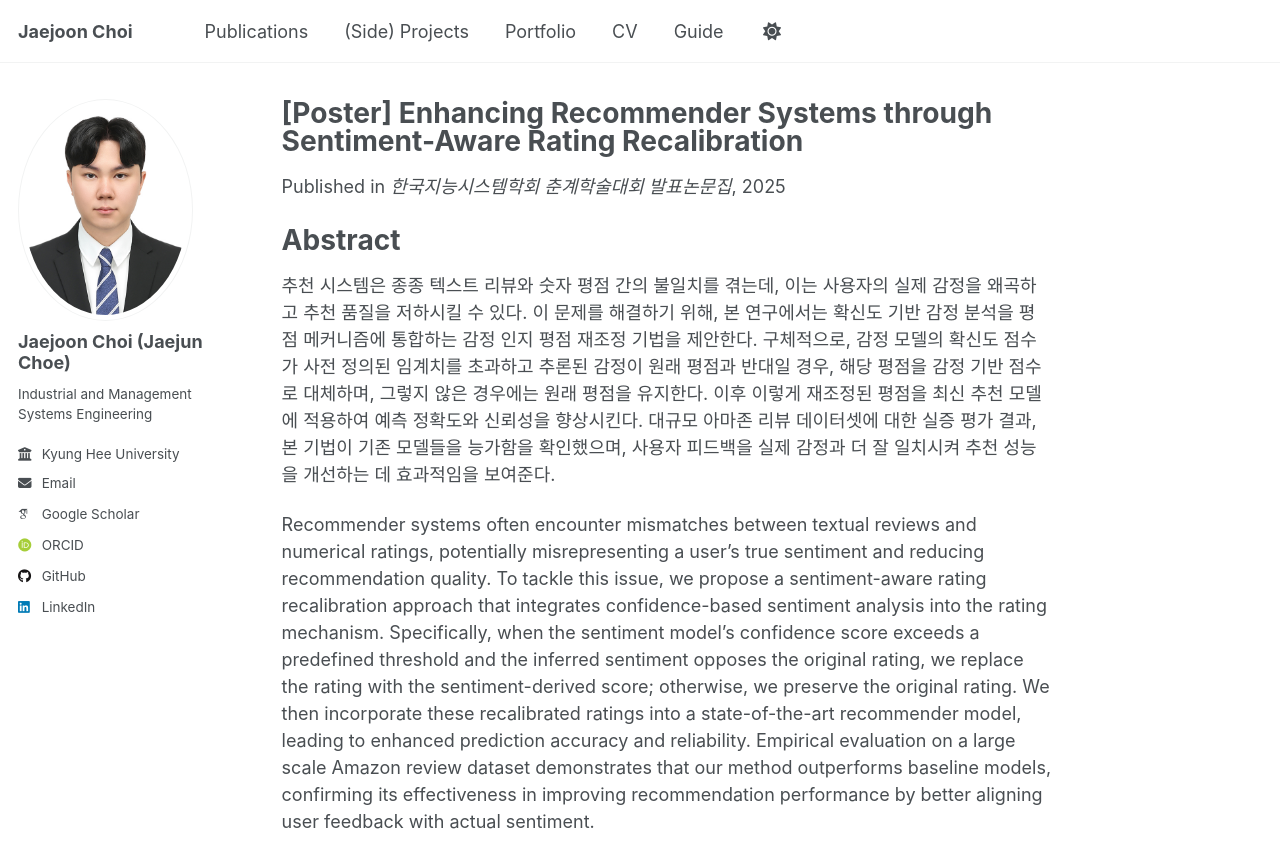
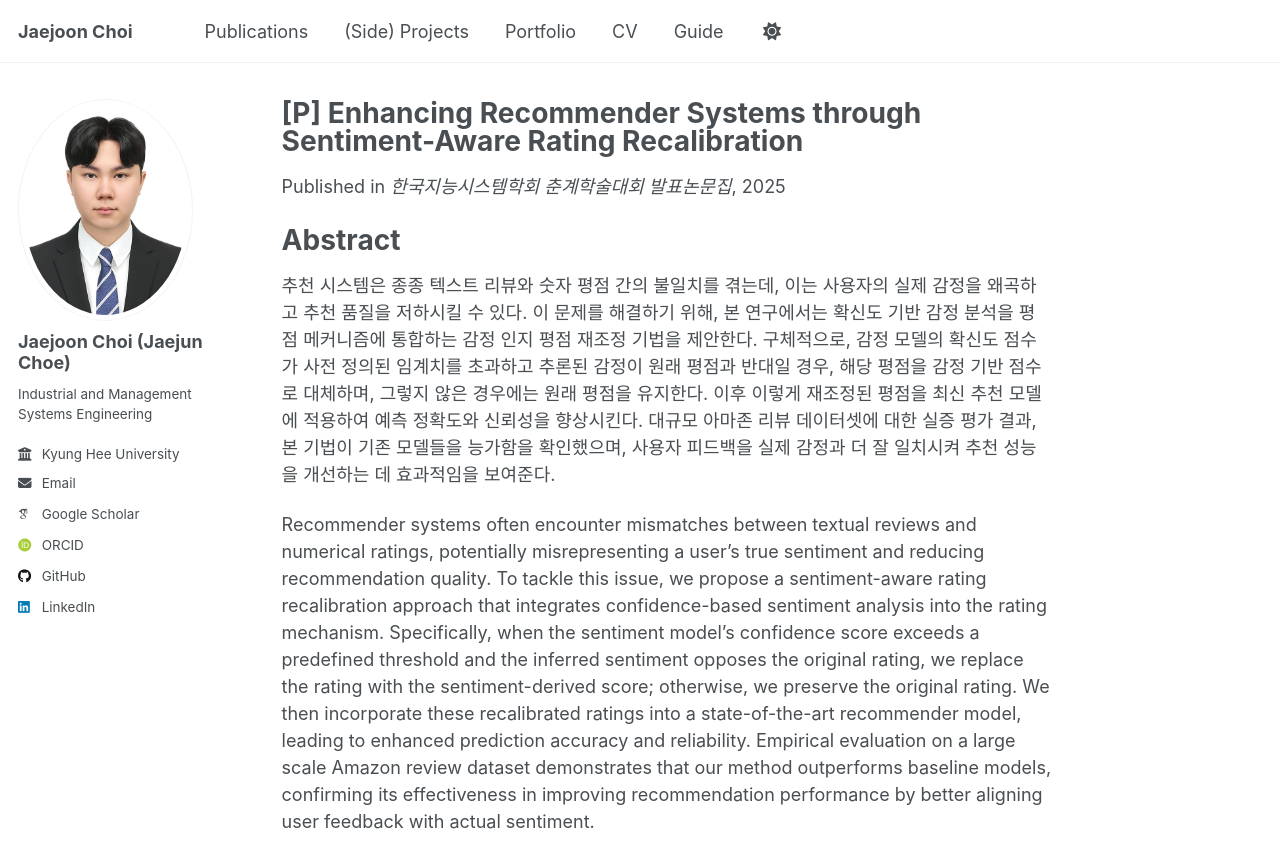
Before and after one commit to jaejunchoe/jaejunchoe.github.io, a Jekyll site: the page built from _publications/2025-04-26-poster-3.md, in a window 1280 px wide and 900 px high. Shown: the top 868 px of the window. Built offline with Jekyll 4.4.1, drawn with Linux system fonts in a browser that asks for light colours; some web fonts are replaced.

Commit message:
initial commit

```diff
--- a/_publications/2025-04-26-poster-3.md
+++ b/_publications/2025-04-26-poster-3.md
@@ -1,5 +1,5 @@
 ---
-title: "[Poster] Enhancing Recommender Systems through Sentiment-Aware Rating Recalibration"
+title: "[P] Enhancing Recommender Systems through Sentiment-Aware Rating Recalibration"
 collection: publications
 category: conferences
 permalink: /publication/2025-04-26-poster-3
```
Also changed, not shown: _publications/2024-05-04-poster-1.md (+1 -1 lines), _publications/2025-04-26-poster-2.md (+1 -1 lines), _publications/2025-08-29-poster-4.md (+1 -1 lines).
